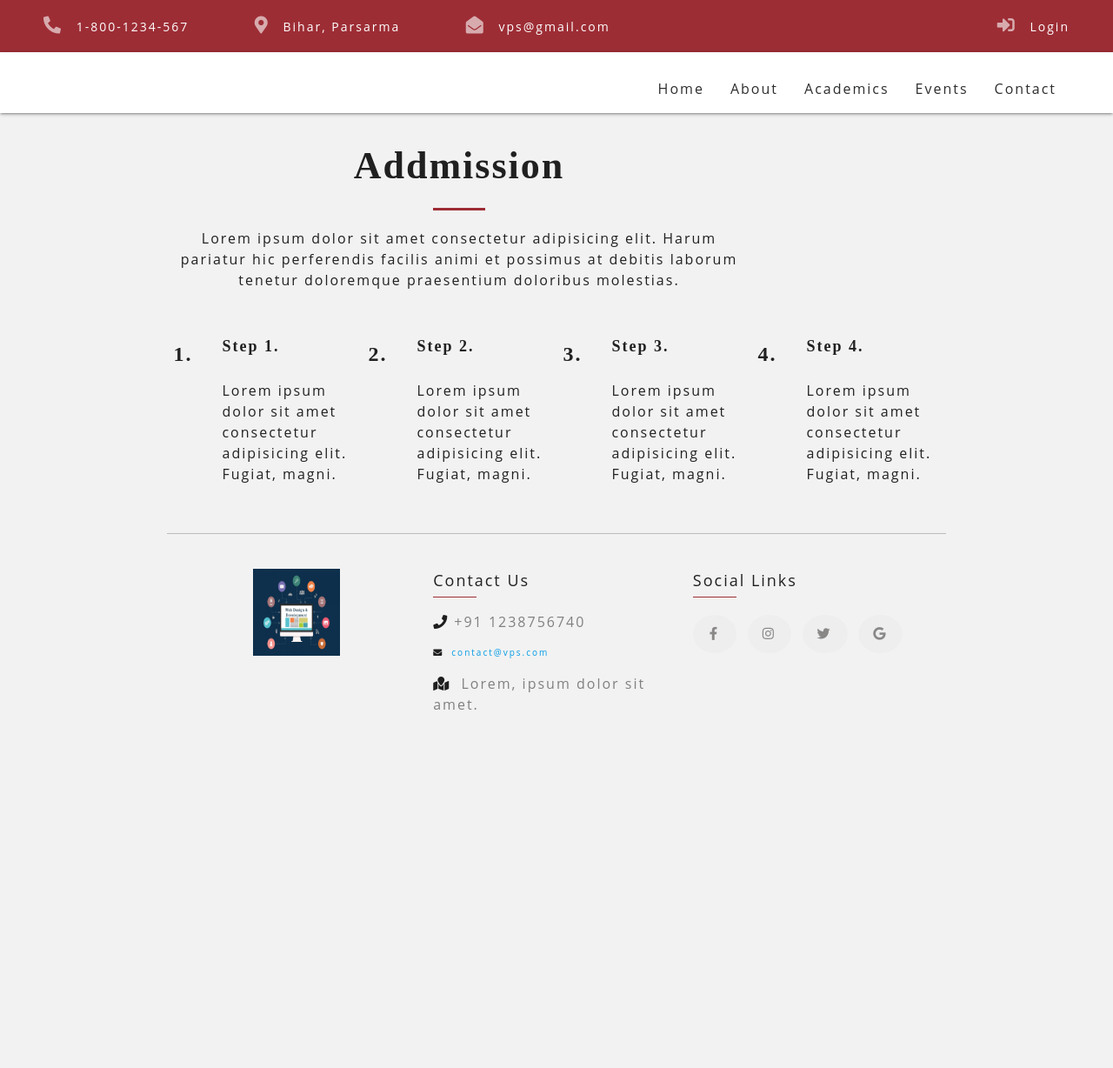
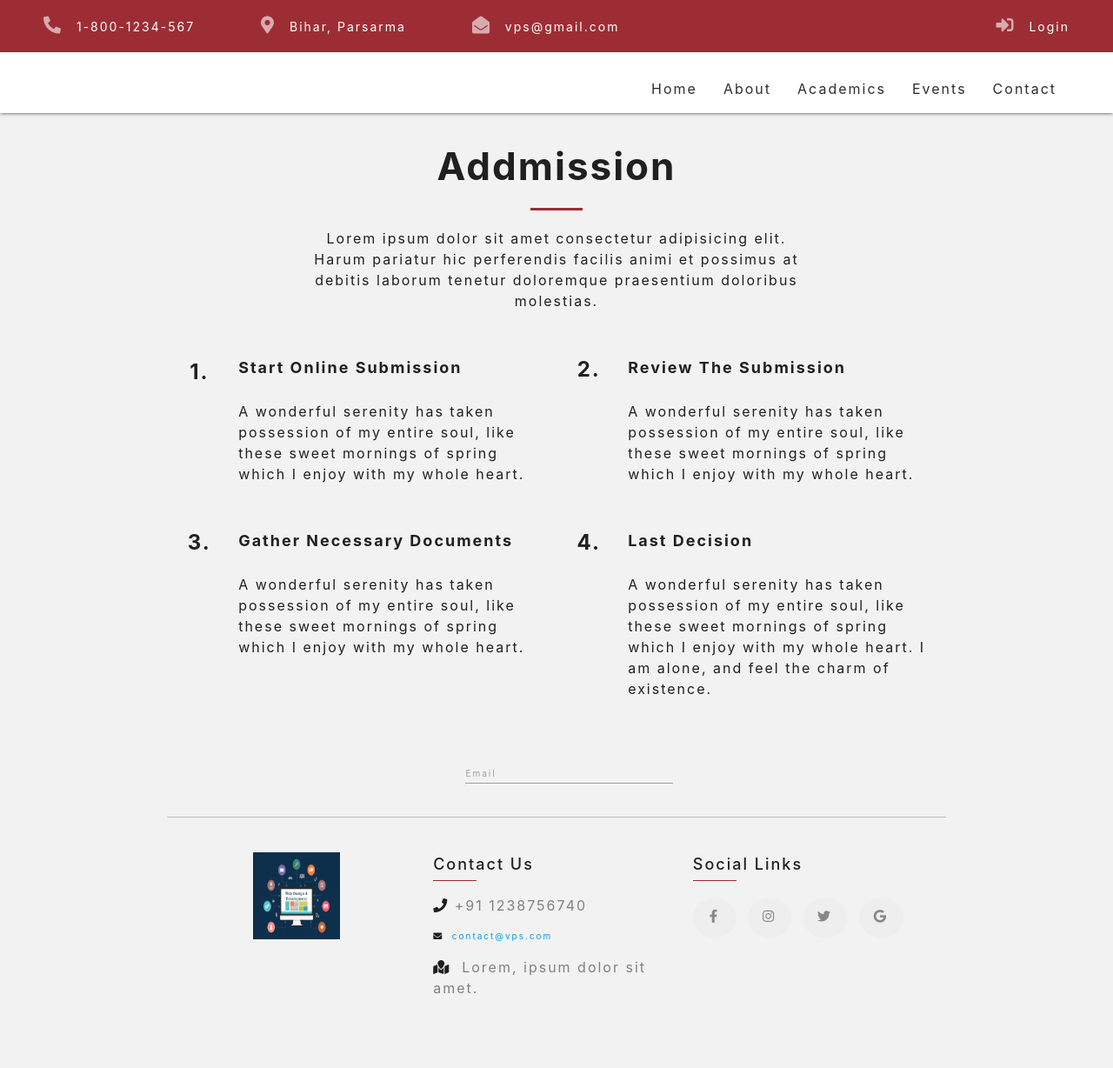
Before and after one commit to sonali-singh97/Pathshala, a Django app: page /addmission in a window 1280 px wide. Shown: the whole page at 87% size. Before the commit the page ends 816 px from the top, so only its background shows below. Run offline with Django 3.2, Linux system fonts and the light colour scheme; some libraries are stand-ins or nearby versions.

Commit message:
addmission steps added

```diff
--- a/static/css/custom/styles.css
+++ b/static/css/custom/styles.css
@@ -16,12 +16,12 @@ body {
   padding: 0;
   margin: 0;
   background-color: #f2f2f2;
-  font-family: "Open Sans", Helvetica, Arial, sans-serif;
+  /* font-family: "Open Sans", Helvetica, Arial, sans-serif; */
 }
 
 h1, h2, h3, h4, h5, h6{
   line-height: 1.5;
-  font-family: "Merriweather", "Times New Roman", Times, serif;
+  /* font-family: "Merriweather", "Times New Roman", Times, serif; */
   font-weight: bold;
 }
 
--- a/templates/addmission.html
+++ b/templates/addmission.html
@@ -5,7 +5,7 @@
 {% block content %}
 <div class="container">
     <div class="row justify-content-center">
-        <div class="col m9 s12 text-center">
+        <div class="col offset-m2 m8 s12 text-center">
             <h2 class="heading">Addmission</h2>
             <p class="mt-20">Lorem ipsum dolor sit amet consectetur adipisicing elit. Harum pariatur hic perferendis facilis animi et possimus at debitis laborum tenetur doloremque praesentium doloribus molestias.</p>
         </div>
@@ -13,48 +13,60 @@
 
     <!-- ADDMISSION STEPS -->
     <div class="row">
-        <div class="col m3 s12">
+        <div class="col m6 s12">
             <div class="row">
-                <div class="col s3">
-                    <h3>1.</h3>
+                <div class="col s2 text-center">
+                    <h3 style="margin-top: 16px;">1.</h3>
                 </div>
-                <div class="col s9 d-flex flex-column">
-                    <h4>Step 1.</h4>
-                    <p>Lorem ipsum dolor sit amet consectetur adipisicing elit. Fugiat, magni.</p>
+                <div class="col s10 d-flex flex-column">
+                    <h4>Start Online Submission</h4>
+                    <p>A wonderful serenity has taken possession of my entire soul, like these sweet mornings of spring which I enjoy with my whole heart.</p>
                 </div>
             </div>
         </div>
-        <div class="col m3 s12">
+        <div class="col m6 s12">
             <div class="row">
-                <div class="col s3">
-                    <h3>2.</h3>
+                <div class="col s2 text-center">
+                    <h3 style="margin-top: 13px;">2.</h3>
                 </div>
-                <div class="col s9 d-flex flex-column">
-                    <h4>Step 2.</h4>
-                    <p>Lorem ipsum dolor sit amet consectetur adipisicing elit. Fugiat, magni.</p>
+                <div class="col s10 d-flex flex-column">
+                    <h4>Review The Submission</h4>
+                    <p>A wonderful serenity has taken possession of my entire soul, like these sweet mornings of spring which I enjoy with my whole heart.</p>
                 </div>
             </div>
         </div>
-        <div class="col m3 s12">
+        <div class="col m6 s12">
             <div class="row">
-                <div class="col s3">
-                    <h3>3.</h3>
+                <div class="col s2 text-center">
+                    <h3 style="margin-top: 13px;">3.</h3>
                 </div>
-                <div class="col s9 d-flex flex-column">
-                    <h4>Step 3.</h4>
-                    <p>Lorem ipsum dolor sit amet consectetur adipisicing elit. Fugiat, magni.</p>
+                <div class="col s10 d-flex flex-column">
+                    <h4>Gather Necessary Documents</h4>
+                    <p>A wonderful serenity has taken possession of my entire soul, like these sweet mornings of spring which I enjoy with my whole heart.</p>
                 </div>
             </div>
         </div>
-        <div class="col m3 s12">
+        <div class="col m6 s12">
             <div class="row">
-                <div class="col s3">
-                    <h3>4.</h3>
+                <div class="col s2 text-center">
+                    <h3  style="margin-top: 13px;">4.</h3>
                 </div>
-                <div class="col s9 d-flex flex-column">
-                    <h4>Step 4.</h4>
-                    <p>Lorem ipsum dolor sit amet consectetur adipisicing elit. Fugiat, magni.</p>
+                <div class="col s10 d-flex flex-column">
+                    <h4>Last Decision</h4>
+                    <p>A wonderful serenity has taken possession of my entire soul, like these sweet mornings of spring which I enjoy with my whole heart. I am alone, and feel the charm of existence.</p>
                 </div>
+            </div>
+        </div>
+    </div>
+
+    <!-- ADDMISSION ENQUIRY FORM -->
+    <div class="row">
+        <div class="col m7 offset-m1 s12">
+            <div class="d-flex justify-content-center flex-column">
+                <div class="input-field col s6">
+                    <input id="email" type="text" class="validate" />
+                    <label for="email">Email</label>
+                  </div>
             </div>
         </div>
     </div>
```
